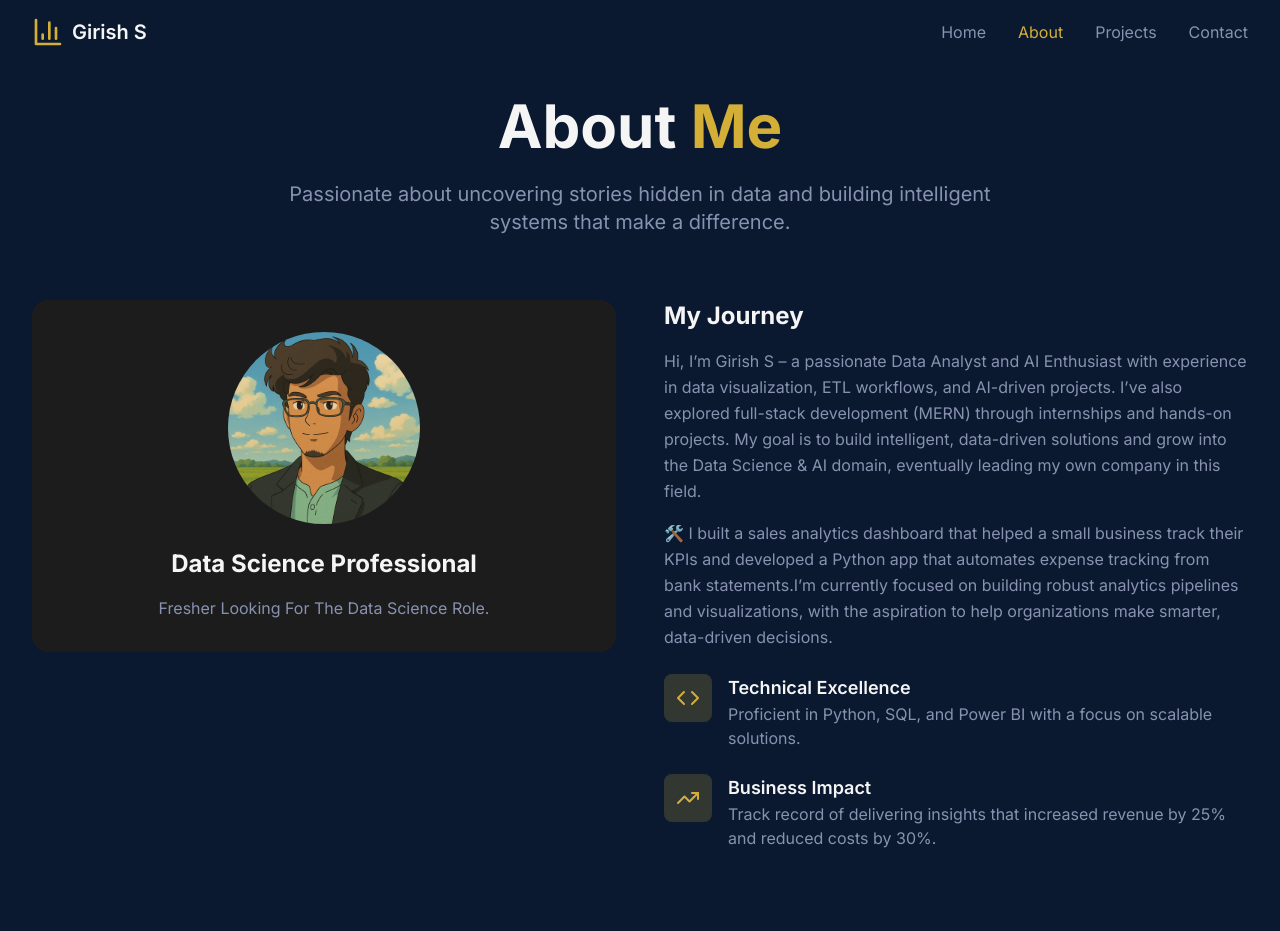
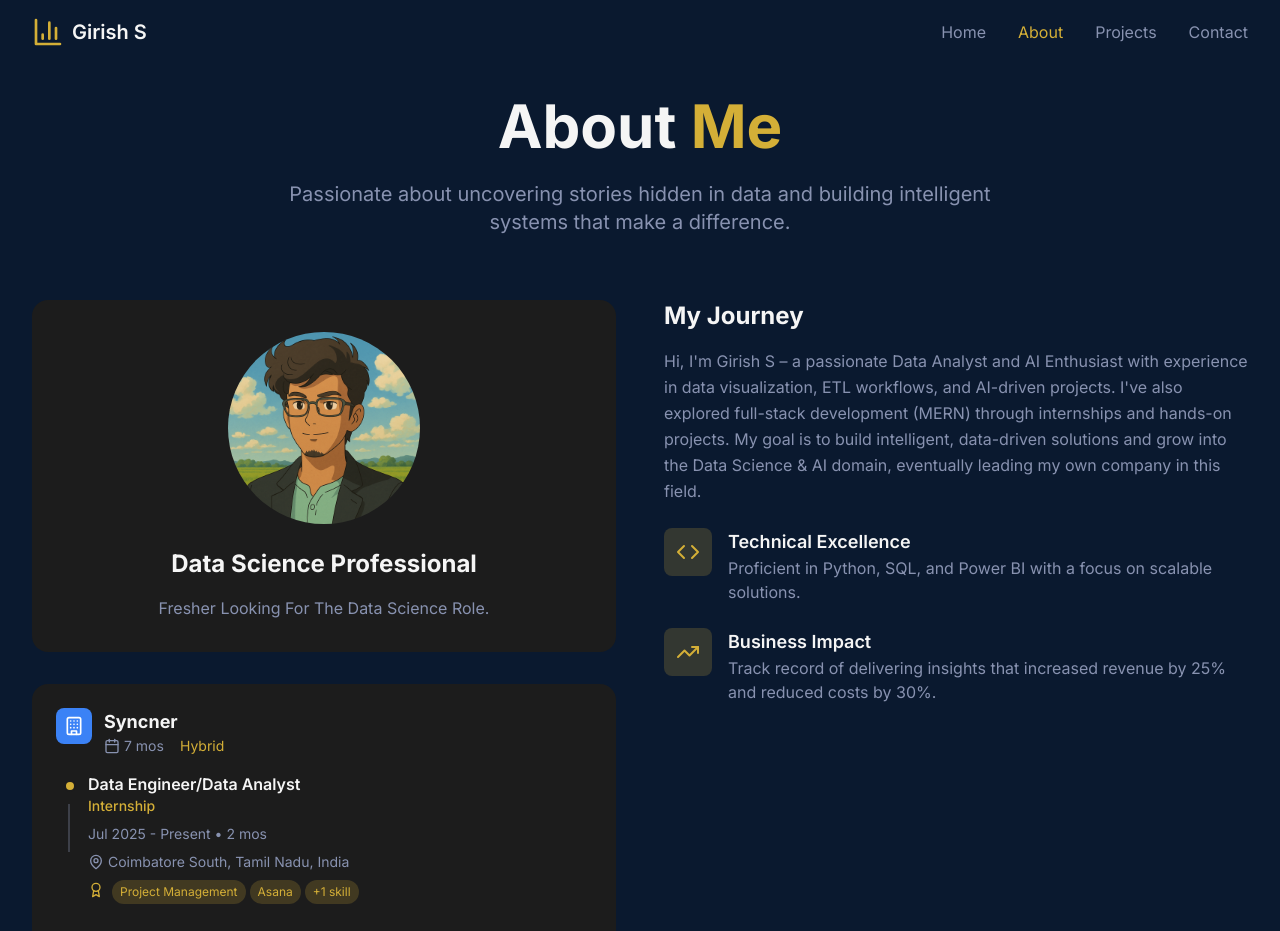
Before and after one commit to Girishs07/Portfolio, a React (Vite) app: page /about in a window 1280 px wide. Shown: the top 931 px of the page. Built offline with nearby package versions, Linux system fonts and the light colour scheme.

Commit message:
Initial commit

```diff
--- a/src/pages/About.tsx
+++ b/src/pages/About.tsx
@@ -1,7 +1,118 @@
 import { motion } from 'framer-motion';
-import { Code, TrendingUp, Award, BookOpen, Users } from 'lucide-react';
+import { Code, TrendingUp, Award, BookOpen, Users, Building, Calendar, MapPin } from 'lucide-react';
 import SkillChart from '../components/SkillChart';
 
+// Experience Widget Component
+const ExperienceWidget = () => {
+  const experiences = [
+    {
+      company: "Syncner",
+      duration: "7 mos",
+      type: "Hybrid",
+      positions: [
+        {
+          title: "Data Engineer/Data Analyst",
+          type: "Internship",
+          period: "Jul 2025 - Present • 2 mos",
+          location: "Coimbatore South, Tamil Nadu, India",
+          skills: ["Project Management", "Asana", "+1 skill"]
+        },
+        {
+          title: "Business Data Analyst",
+          type: "Trainee",
+          period: "Feb 2025 - Jul 2025 • 6 mos",
+          location: "Coimbatore, Tamil Nadu, India",
+          skills: ["Notion Productivity Software", "Google Sheets", "+3 skills"]
+        }
+      ]
+    }
+  ];
+
+  return (
+    <motion.div
+      initial={{ y: 20, opacity: 0 }}
+      whileInView={{ y: 0, opacity: 1 }}
+      transition={{ duration: 0.6 }}
+      viewport={{ once: true }}
+      className="bg-charcoal rounded-2xl p-6 w-full"
+    >
+      {experiences.map((exp, expIndex) => (
+        <div key={expIndex} className="space-y-4">
+          {/* Company Header */}
+          <div className="flex items-start space-x-3">
+            <div className="bg-blue-500 rounded-lg p-2 flex-shrink-0">
+              <Building className="h-5 w-5 text-white" />
+            </div>
+            <div className="flex-1">
+              <h3 className="text-lg font-bold text-white-smoke">{exp.company}</h3>
+              <div className="flex items-center space-x-4 text-sm text-gray">
+                <span className="flex items-center space-x-1">
+                  <Calendar className="h-4 w-4" />
+                  <span>{exp.duration}</span>
+                </span>
+                <span className="text-gold">{exp.type}</span>
+              </div>
+            </div>
+          </div>
+
+          {/* Positions */}
+          <div className="ml-8 space-y-6">
+            {exp.positions.map((position, posIndex) => (
+              <motion.div
+                key={posIndex}
+                initial={{ x: -20, opacity: 0 }}
+                whileInView={{ x: 0, opacity: 1 }}
+                transition={{ duration: 0.5, delay: posIndex * 0.1 }}
+                viewport={{ once: true }}
+                className="relative"
+              >
+                {/* Timeline dot */}
+                <div className="absolute -left-6 top-2 w-3 h-3 bg-gold rounded-full border-2 border-charcoal"></div>
+
+                {/* Position content */}
+                <div className="space-y-2">
+                  <div>
+                    <h4 className="text-white-smoke font-semibold text-base">
+                      {position.title}
+                    </h4>
+                    <p className="text-gold text-sm font-medium">{position.type}</p>
+                  </div>
+
+                  <p className="text-gray text-sm">{position.period}</p>
+
+                  <div className="flex items-center space-x-1 text-gray text-sm">
+                    <MapPin className="h-4 w-4" />
+                    <span>{position.location}</span>
+                  </div>
+
+                  {/* Skills */}
+                  <div className="flex items-start space-x-2 mt-3">
+                    <Award className="h-4 w-4 text-gold mt-0.5 flex-shrink-0" />
+                    <div className="flex flex-wrap gap-1">
+                      {position.skills.map((skill, skillIndex) => (
+                        <span
+                          key={skillIndex}
+                          className="text-xs px-2 py-1 bg-gold/20 text-gold rounded-full"
+                        >
+                          {skill}
+                        </span>
+                      ))}
+                    </div>
+                  </div>
+                </div>
+
+                {/* Timeline line */}
+                {posIndex < exp.positions.length - 1 && (
+                  <div className="absolute -left-5 top-8 w-0.5 h-12 bg-gray/30"></div>
+                )}
+              </motion.div>
+            ))}
+          </div>
+        </div>
+      ))}
+    </motion.div>
+  );
+};
 
 const About = () => {
   const skills = [
@@ -55,13 +166,14 @@ const About = () => {
           </p>
         </motion.div>
 
-        {/* Story Section */}
+        {/* Story Section with Experience Widget */}
         <div className="grid grid-cols-1 lg:grid-cols-2 gap-12 mb-20">
           <motion.div
             initial={{ x: -50, opacity: 0 }}
             whileInView={{ x: 0, opacity: 1 }}
             transition={{ duration: 0.8 }}
             viewport={{ once: true }}
+            className="space-y-8"
           >
             <div className="bg-charcoal rounded-2xl p-8">
               <img
@@ -76,6 +188,9 @@ const About = () => {
                 Fresher Looking For The Data Science Role.
               </p>
             </div>
+
+            {/* Experience Widget */}
+            <ExperienceWidget />
           </motion.div>
 
           <motion.div
@@ -88,11 +203,10 @@ const About = () => {
             <div>
               <h3 className="text-2xl font-bold text-white-smoke mb-4">My Journey</h3>
               <p className="text-gray leading-relaxed mb-4">
-              Hi, I’m Girish S – a passionate Data Analyst and AI Enthusiast with experience in data visualization, ETL workflows, and AI-driven projects. I’ve also explored full-stack development (MERN) through internships and hands-on projects.
+              Hi, I'm Girish S – a passionate Data Analyst and AI Enthusiast with experience in data visualization, ETL workflows, and AI-driven projects. I've also explored full-stack development (MERN) through internships and hands-on projects.
               My goal is to build intelligent, data-driven solutions and grow into the Data Science & AI domain, eventually leading my own company in this field.
               </p>
               <p className="text-gray leading-relaxed">
-              🛠️ I built a sales analytics dashboard that helped a small business track their KPIs and developed a Python app that automates expense tracking from bank statements.I’m currently focused on building robust analytics pipelines and visualizations, with the aspiration to help organizations make smarter, data-driven decisions.
 
               </p>
             </div>
```
